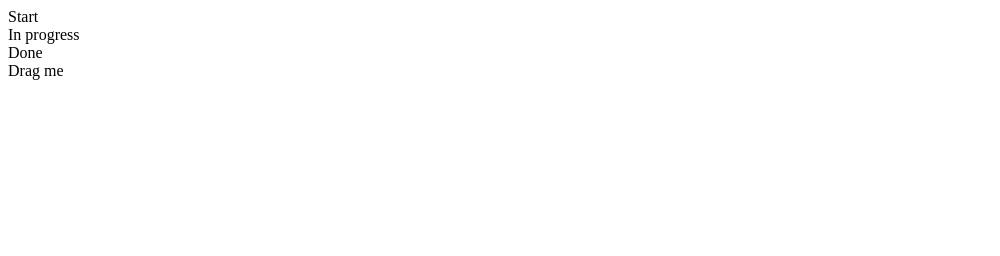
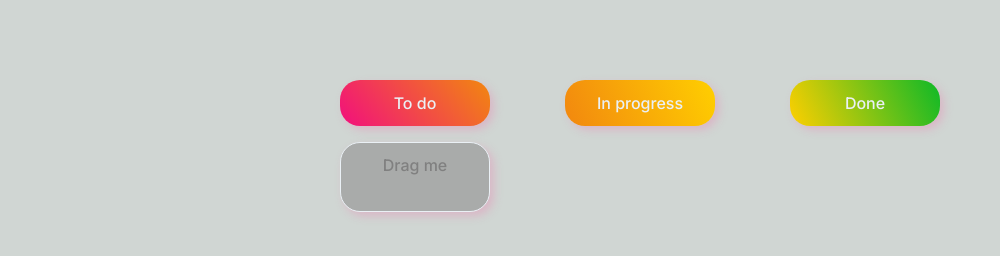
Before and after one commit to PavelTitov16/Drag_and_Drop, a plain HTML site: page index.html in a window 1280 px wide. Shown: the whole page, without its empty margins (0-1000 px from the left). Drawn offline with Linux system fonts and the light colour scheme.

Commit message:
feat: add styles

```diff
--- a/index.html
+++ b/index.html
@@ -12,7 +12,7 @@
 <body>
     <div class="container">
         <div class="row">
-            <div class="caption start">Start</div>
+            <div class="caption start">To do</div>
             <div class="caption progress">In progress</div>
             <div class="caption done">Done</div>
         </div>
--- a/style.css
+++ b/style.css
@@ -0,0 +1,58 @@
+@import url('https://fonts.googleapis.com/css2?family=Inter:wght@300;500;700&display=swap');
+
+* {
+    box-sizing: border-box;
+}
+
+body {
+    font-family: 'Inter', sans-serif;
+    overflow: hidden;
+    margin: 0;
+    padding-top: 5rem;
+    background: #D0D6D3;
+    display: flex;
+    justify-content: center;
+}
+
+.row {
+    display: flex;
+    width: 600px;
+    justify-content: space-between;
+    margin-bottom: 1rem;
+}
+.caption {
+    width: 150px;
+    box-shadow: 4px 4px 9px rgba(230, 140, 180, 0.42);
+    border-radius: 20px;
+    padding: 0.8rem 1rem;
+    color: #EAF0F5;
+    text-align: center;
+}
+.object {
+    width: 150px;
+    height: 70px;
+    border: 1px solid #EAF0F5;
+    box-shadow: 4px 4px 9px rgba(230, 140, 180, 0.42);
+    border-radius: 20px;
+    background: #A9ABAA;
+    padding: 0.8rem 1rem;
+    color: #808080;
+    text-align: center;
+    cursor: grab;
+}
+.object:active {
+    cursor: grabbing;
+}
+.placeholder {
+    width: 150px;
+    height: 70px;
+}
+.start {
+    background: linear-gradient(50deg, #F20F7D 0%, #F2870F 100% );
+}
+.progress {
+    background: linear-gradient(65deg, #F2870F 0%, #FFCF00 100% );
+}
+.done {
+    background: linear-gradient(65deg, #FFCF00 0%, #0EB927 100% );
+}
```
